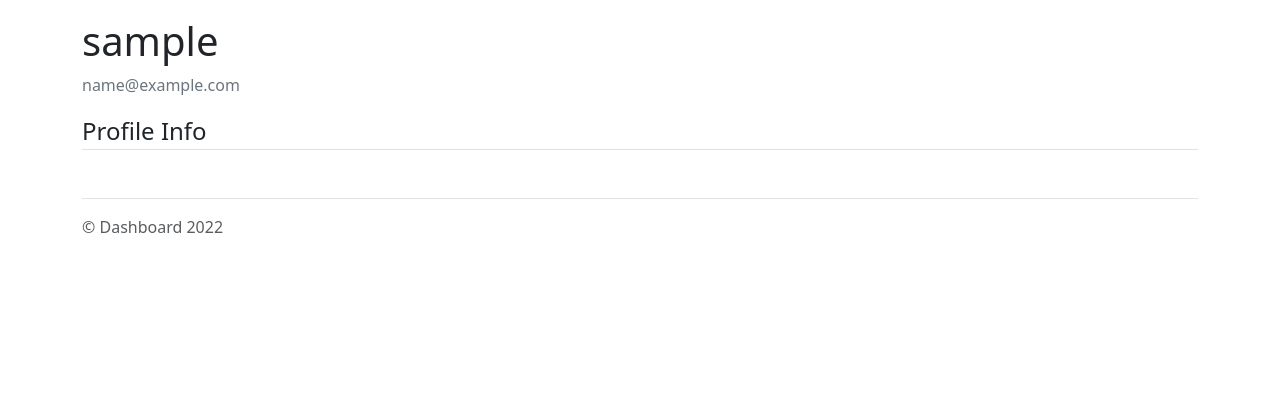
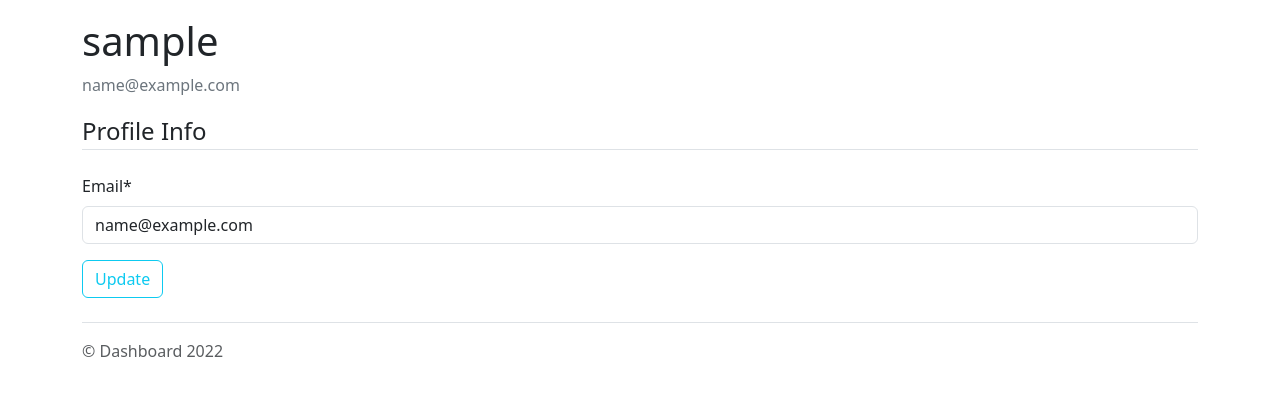
Before and after one commit to mablic/dashboard, a Django app: page /profile/ in a window 1280 px wide. Shown: the part 203-599 px from the top of the page. Run offline with Django 4.2, Linux system fonts and the light colour scheme; the visitor is signed in with stand-in values (Sample User, id 1); some libraries are stand-ins or nearby versions.

Commit message:
beta v1 prod deployment

```diff
--- a/leetcodeboard/settings.py
+++ b/leetcodeboard/settings.py
@@ -14,8 +14,9 @@ SECRET_KEY = os.environ.get('SECRET_KEY')
 
 # SECURITY WARNING: don't run with debug turned on in production!
 DEBUG = (os.environ.get('DEBUG_VALUE') == 'True')
-
+# DEBUG = True
 ALLOWED_HOSTS = ['sdashboard.herokuapp.com']
+# ALLOWED_HOSTS = ['127.0.0.1']
 
 # Application definition
 
--- a/users/forms.py
+++ b/users/forms.py
@@ -13,11 +13,11 @@ class UserRegisterForm(UserCreationForm):
 
 
 class UserUpdateForm(forms.ModelForm):
-    # email = forms.EmailField()
+    email = forms.EmailField()
 
     class Meta:
         model = User
-        fields = []
+        fields = ['email']
 
 
 class ProfileUpdateForm(forms.ModelForm):
--- a/users/templates/users/profile.html
+++ b/users/templates/users/profile.html
@@ -16,9 +16,9 @@
             {{ u_form|crispy }}
             {{ p_form|crispy }}
         </fieldset>
-        <!-- <div class="form-group">
+        <div class="form-group">
             <button class="btn btn-outline-info" type="submit">Update</button>
-        </div> -->
+        </div>
     </form>
   </div>
 {% endblock content %}
```
